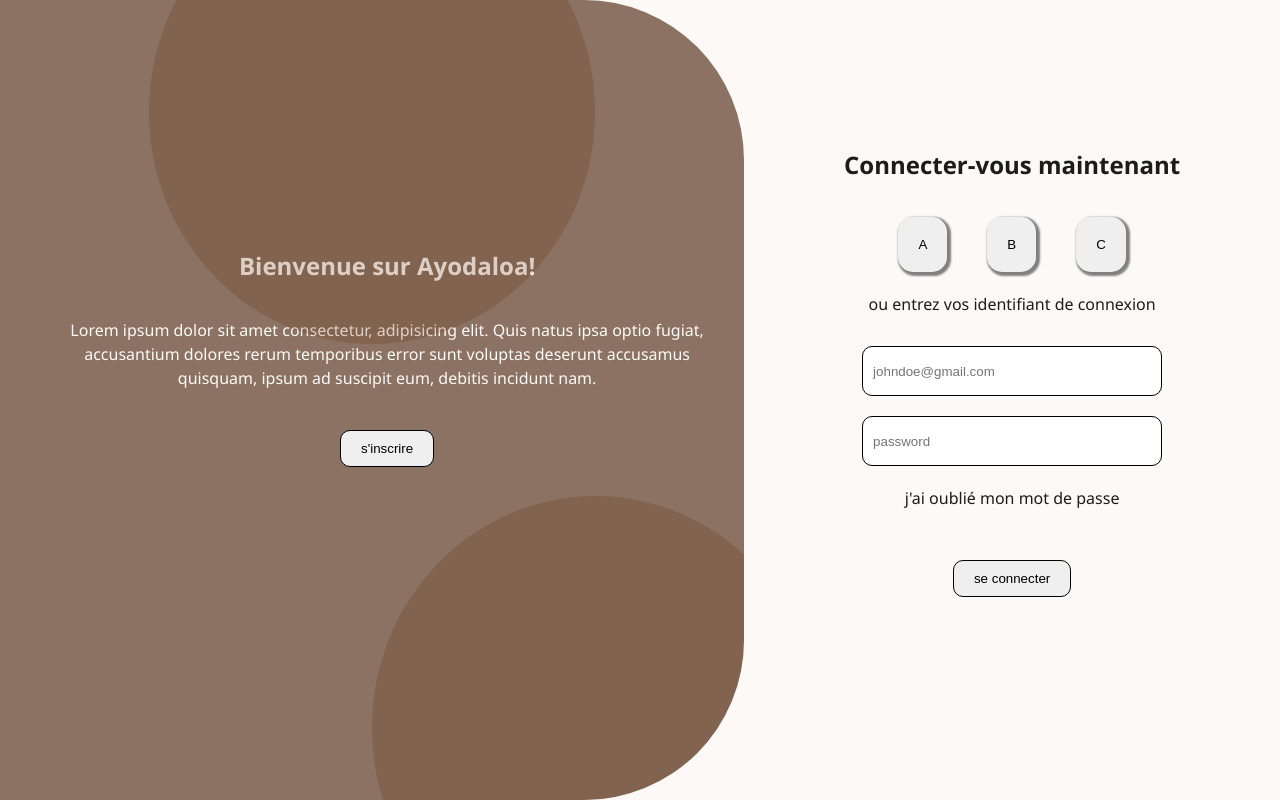
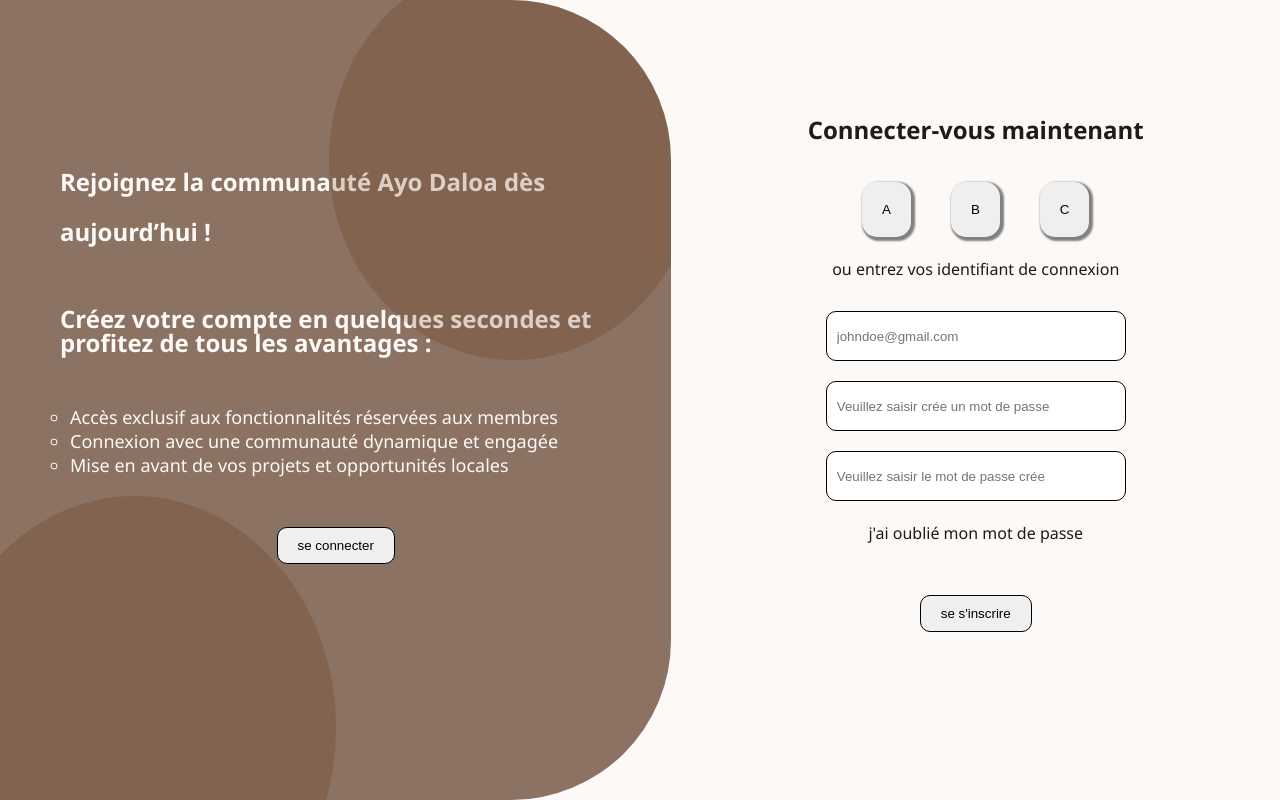
Before and after one commit to Aaron-glitch18/ayodaloa, a PHP site: page /inscription.html in a window 1280 px wide. Run offline with PHP 8.4, Linux system fonts and the light colour scheme.

Commit message:
Correction de la zone marron dans la page inscription

```diff
--- a/files/account.html
+++ b/files/account.html
@@ -3,7 +3,7 @@
 <head>
     <meta charset="UTF-8">
     <meta name="viewport" content="width=device-width, initial-scale=1.0">
-    <title>Création de compte - Ayo Daloa</title>
+    <title>Connecter-vous - Ayo Daloa</title>
       <link rel="icon" href="../image/logoicon.png">
 
   <link rel="stylesheet" href="style.css">
@@ -12,6 +12,7 @@
 .sign__left{
     border: 1 solid red;
 }
+
 
 </style>
 <body>
@@ -37,7 +38,7 @@
                     <!-- ================================================================================= -->
             <!-- <section id="registre"> -->
             <div class="sign__right">
-                <h1 >Bienvenue sur Ayodaloa!</h1>
+                <h1 style="margin-top: -80px;" >Bienvenue sur Ayodaloa!</h1>
                 <!-- <p>Connecter-vous, apprenez, découvrez, et rapprocher vous de votre localité avec une plateforme faite pour vous.</p> -->
                  <p>Lorem ipsum dolor sit amet consectetur, adipisicing elit. Quis natus ipsa optio fugiat, accusantium dolores rerum temporibus error sunt voluptas deserunt accusamus quisquam, ipsum ad suscipit eum, debitis incidunt nam.</p>
                 <!-- </h1> -->
--- a/files/chat.php
+++ b/files/chat.php
@@ -93,7 +93,7 @@ session_start();
       <div class="header-actions">
         <button aria-label="Rechercher"><span class="material-symbols-outlined">search</span></button>
         <button aria-label="Notifications"><span class="material-symbols-outlined">notifications</span></button>
-        <button aria-label="Compte"><span class="material-symbols-outlined">account_circle</span></button>
+        <button aria-label="Compte" onclick="window.location.href='account.html'"><span class="material-symbols-outlined">account_circle</span></button>
       </div>
     </div>
   </header>
--- a/files/inscription.html
+++ b/files/inscription.html
@@ -9,22 +9,41 @@
   <link rel="stylesheet" href="style.css">
 </head>
 <style>
-.sign__left{
-    border: 1 solid red;
+#regis_left{
+    border-top-left-radius: 0px;
+    border-top-right-radius: 160px;
+    border-bottom-left-radius: 0px;
+    border-bottom-right-radius:160px;
+    text-align: left;
+    padding: 0 60px 0 60px;
+}
+#regis_left li{
+    font-size: large;
+}
+ul{
+    list-style:circle;
+    padding-left: 10px;
+    margin: 30px;
+
 }
 
 </style>
 <body>
     <section class="account">
                     <!-- <section id="registre"> -->
-            <div class="sign__right" style="border-top-left-radius: 0px;border-top-right-radius: 160px;border-bottom-left-radius: 0px;border-bottom-right-radius:160px ;">
-                <h1 style="margin-top: -80px;">Bienvenue sur Ayodaloa!</h1>
+            <div class="sign__right" id="regis_left">
+                <h1 style="margin-top:-80px;margin-bottom: 30px;line-height: 50px;">Rejoignez la communauté Ayo Daloa dès aujourd’hui ! </h1>
+                <h2>Créez votre compte en quelques secondes et profitez de tous les avantages :</h2>
                 <!-- <p>Connecter-vous, apprenez, découvrez, et rapprocher vous de votre localité avec une plateforme faite pour vous.</p> -->
-                 <p>Lorem ipsum dolor sit amet consectetur, adipisicing elit. Quis natus ipsa optio fugiat, accusantium dolores rerum temporibus error sunt voluptas deserunt accusamus quisquam, ipsum ad suscipit eum, debitis incidunt nam.</p>
+                 <ul>
+                    <li>Accès exclusif aux fonctionnalités réservées aux membres</li>
+                    <li> Connexion avec une communauté dynamique et engagée</li>
+                    <li>Mise en avant de vos projets et opportunités locales</li>
+                 </ul>
                 <!-- </h1> -->
-                    <div><button submit="submit" name="change" id="env2">s'inscrire</button></div>
-                    <div class="circlebt"></div>
-                    <div class="circletp"style="left:20%;"></div>
+                    <div><a href="account.html"><button submit="submit" name="change" id="env2">se connecter</button></a></div>
+                    <div class="circlebt" style="left:-10%;"></div>
+                    <div class="circletp" style="left:49%;top:-5%"></div>
             </div>
         <!-- <div class="sign"> -->
             <div class="sign__left">
@@ -36,11 +55,12 @@
                 </div>
                 <p>ou entrez vos identifiant de connexion</p>
                 <div>
-                    <form >
+                    <form action="">
                         <input type="email" name="mail" id="mail" placeholder="johndoe@gmail.com">
-                        <input type="password" name="password" id="mdp" placeholder="password">
+                        <input type="password" name="password" id="mdp" placeholder="Veuillez saisir crée un mot de passe">
+                        <input type="password" name="conf_password" id="mdp" placeholder="Veuillez saisir le mot de passe crée">
                         <p>j'ai oublié mon mot de passe</p>
-                        <button submit="submit" name="envoyer" id="env1">se connecter</button>
+                        <button submit="submit" name="envoyer" id="env1">se s'inscrire</button>
                     </form>
                 </div>
             </div>
--- a/files/style.css
+++ b/files/style.css
@@ -601,9 +601,8 @@
   align-items: center;
   justify-content: space-around;
   border: 1 solid red;
-  margin: auto;
+  /* margin: auto; */
   /* gap: 60px; */
-  /* min-width: 100vh; */
   overflow: hidden;
 }
 /* ================design left=================== */
@@ -678,10 +677,10 @@ p{
   min-height: 100vh;
   /* margin: auto; */
   gap: 20px;
-  /* width: 100%;
-  height: 100%; */
-  /* padding-top: 22.1%;
-  padding-bottom: 22.2%; */
+  width: 100%;
+  /* height: 100%; */
+  /* padding-top: 22.1%;*/
+  /*padding-bottom: 22.2%;*/;
   border-top-left-radius: 160px;
   border-bottom-left-radius: 160px;
   position: relative;
@@ -717,8 +716,8 @@ p{
   /* overflow: hidden; */
 }
 .circletp{
-  width: 60%;
-  height:58%;
+  width: 55%;
+  height:50%;
 
   border-radius: 50%;
   position: absolute;
@@ -726,6 +725,13 @@ p{
   left: -5%;
   background: #5f2c00;
   opacity: 0.2;
+}
+/*=================================Création de compte==========================================*/
+.sign__right ul{
+  display: block;
+  width: 100%;
+
+  /* margin-left:50px; */
 }
 
 
```
